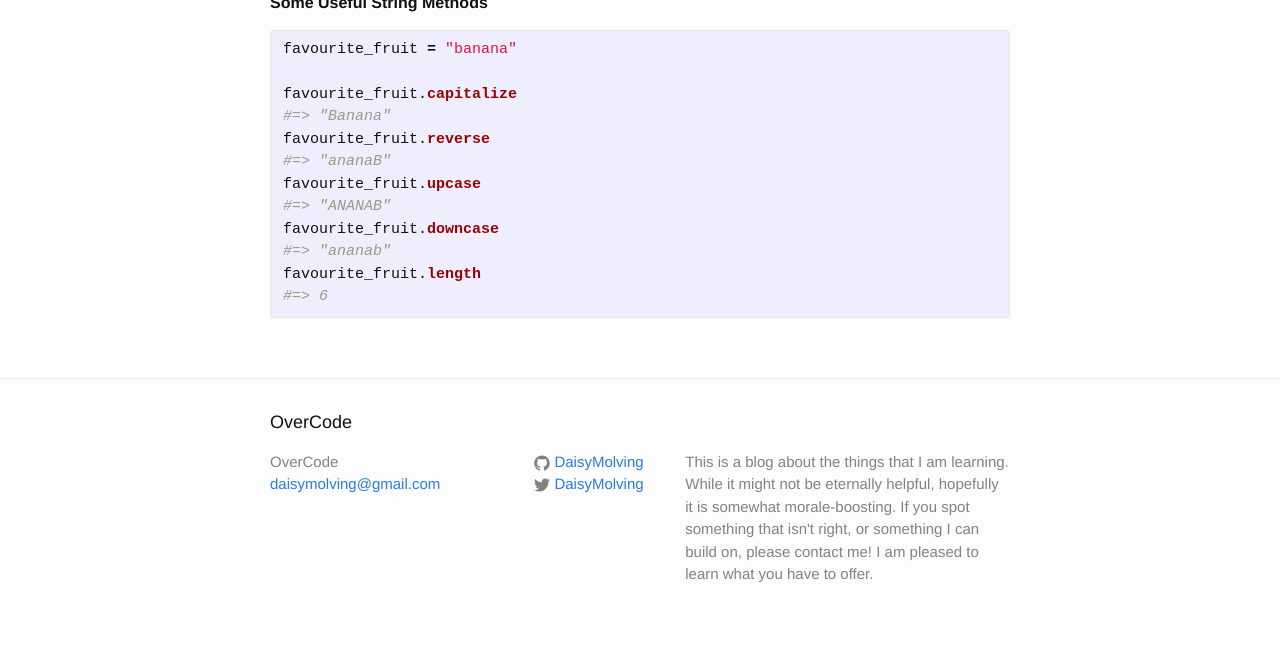
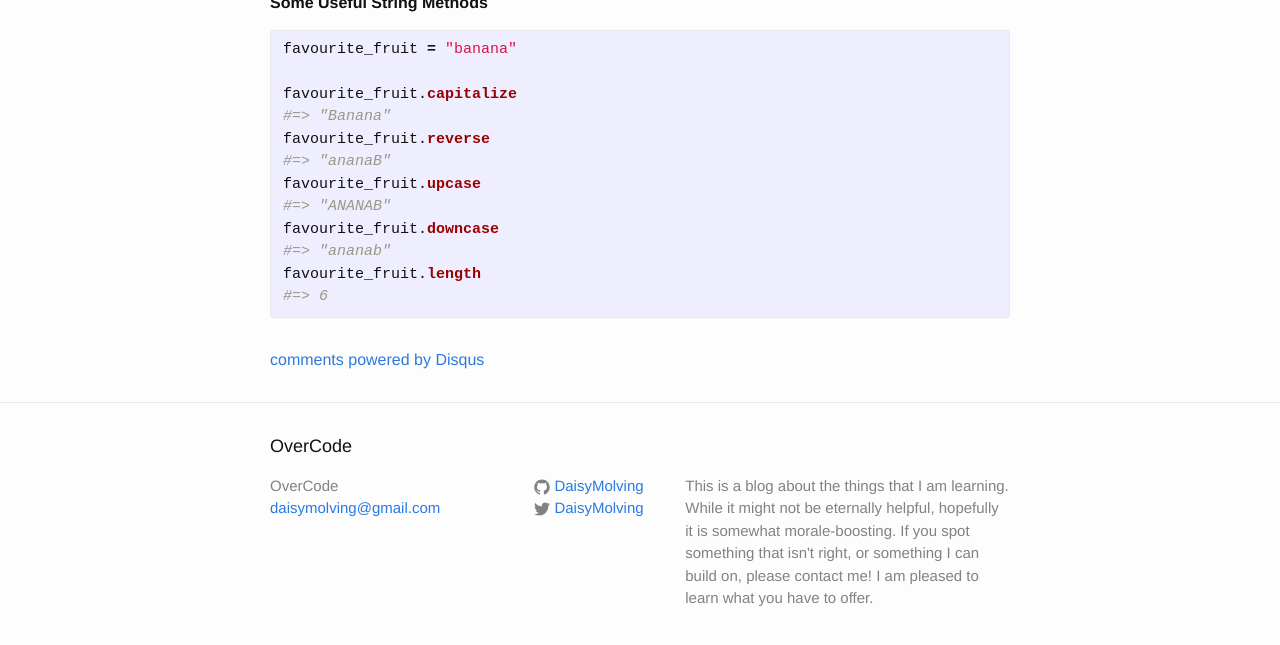
Before and after one commit to DaisyMolving/DaisyMolving.github.io, a Jekyll site: the page built from _posts/2016-01-18-strings.markdown, in a window 1280 px wide and 900 px high, scrolled down 1433 px, cut to the strip 230-875 px from the top of the window. Built offline with Jekyll 4.4.1, drawn with Linux system fonts in a browser that asks for light colours; comment, search, counter and statistics services are not loaded; some of the changed lines change nothing that is shown.

Commit message:
more comments tests

```diff
--- a/_config.yml
+++ b/_config.yml
@@ -15,10 +15,7 @@
 twitter_username: DaisyMolving
 github_username:  DaisyMolving
 
-comments:
-  provider: disqus
-  disqus:
-    short_name: daisymolving
+comments: true
 
 # Build settings
 markdown: kramdown
--- a/_posts/2016-01-18-strings.markdown
+++ b/_posts/2016-01-18-strings.markdown
@@ -1,5 +1,6 @@
 ---
 layout: post
+comments: true
 title:  "Strings and Useful String Methods"
 date:   2016-01-17 12:29:31 +0000
 ---
```
